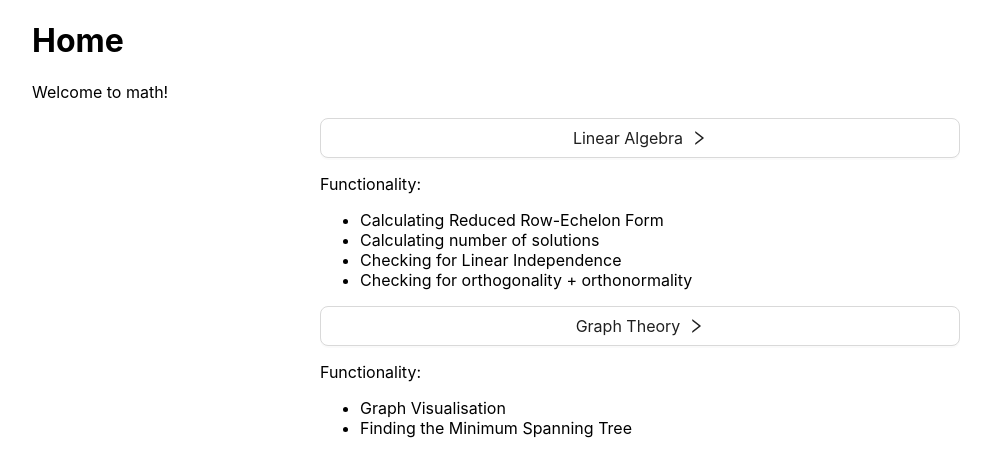
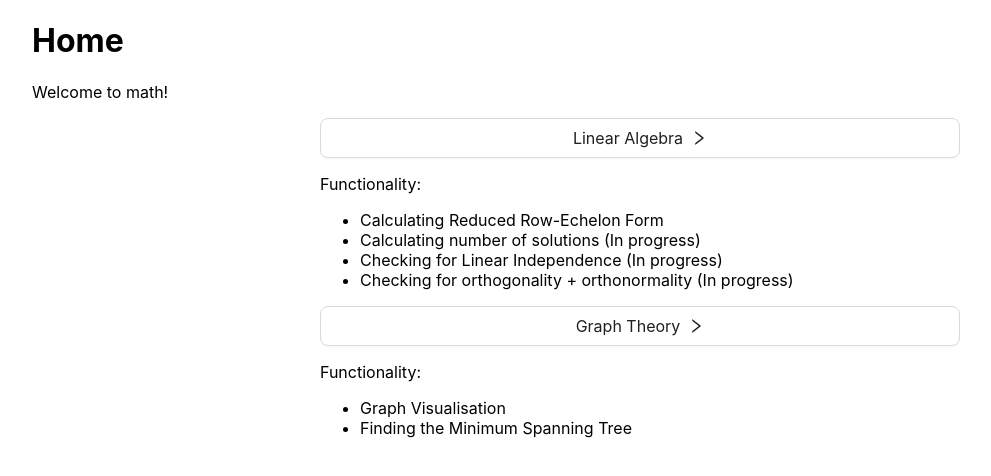
Before and after one commit to rachelyeohm/rachelyeohm.github.io, a React (Create React App) app: page / in a window 1280 px wide. Shown: the top 476 px of the page, without its empty margins (0-991 px from the left). Built offline with nearby package versions, Linux system fonts and the light colour scheme.

Commit message:
Added in progress messages on the home page

```diff
--- a/src/Home.js
+++ b/src/Home.js
@@ -36,9 +36,9 @@
               <p>Functionality:</p>
                 <ul>
                   <li> Calculating Reduced Row-Echelon Form</li>
-                  <li> Calculating number of solutions</li>
-                  <li> Checking for Linear Independence</li>
-                  <li> Checking for orthogonality + orthonormality</li>
+                  <li> Calculating number of solutions (In progress)</li>
+                  <li> Checking for Linear Independence (In progress)</li>
+                  <li> Checking for orthogonality + orthonormality (In progress)</li>
                 </ul>
               <MainButton name = "Graph Theory" onClick = {()=>navigate("/graph_theory")}/>
               <p>Functionality:</p>
```
